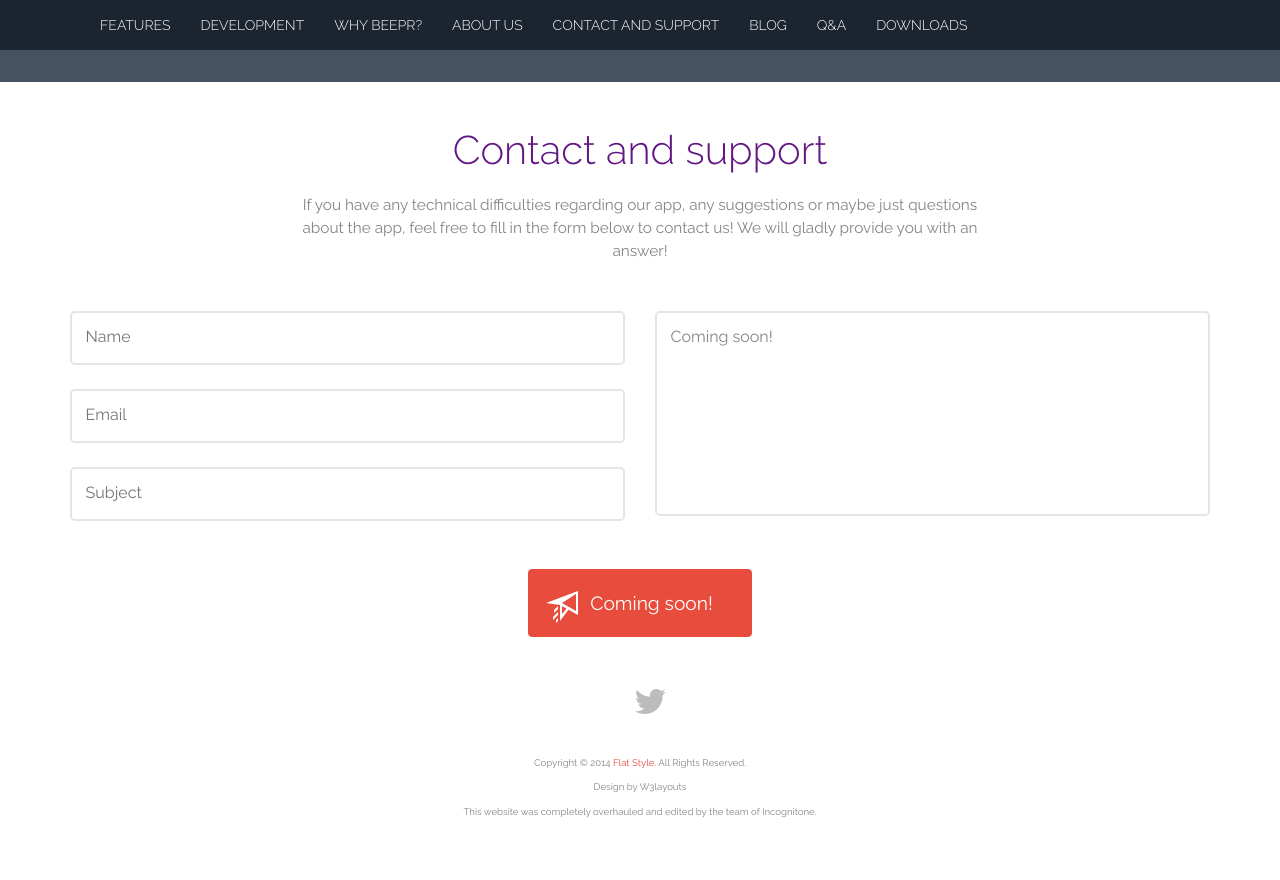
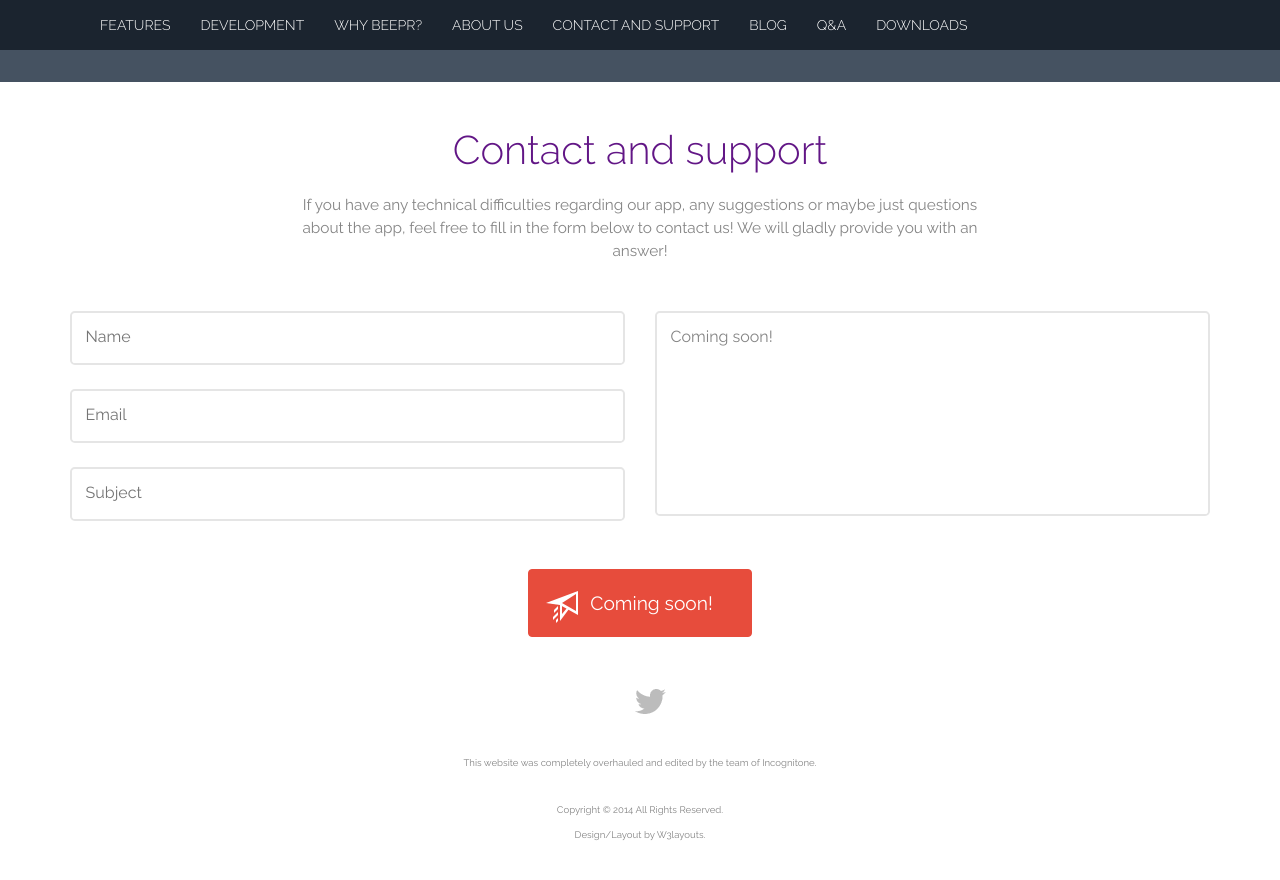
Before and after one commit to incognitone/incognitone.github.io, a Jekyll site: the page index.html, which Jekyll copies as it is, in a window 1280 px wide and 900 px high, scrolled down 3556 px. Shown: the top 880 px of the window. Built offline with Jekyll 4.4.1, drawn with Linux system fonts in a browser that asks for light colours.

Commit message:
Last-updates licenses

```diff
--- a/index.html
+++ b/index.html
@@ -345,9 +345,9 @@
 				<!----//End-social-icons--->
 				<!----start-copy-right---->
 				<div class="copy-right">
-					<font size="1"><p>Copyright &#169; 2014 <span>Flat Style.</span> All Rights Reserved.</p>
-					<p>Design by W3layouts</a></p>
-					<p>This website was completely overhauled and edited by the team of Incognitone.</p></font>
+					<font size="1"><p>This website was completely overhauled and edited by the team of Incognitone.</p><br><p>Copyright &#169; 2014 <span></span> All Rights Reserved.</p>
+					<p>Design/Layout by W3layouts.</a></p>
+					</font>
 				</div>
 				<!----//End-copy-right---->
 			</div>
```
